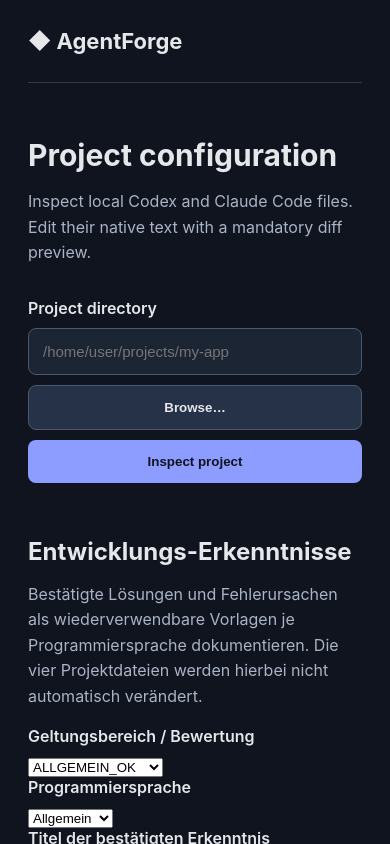
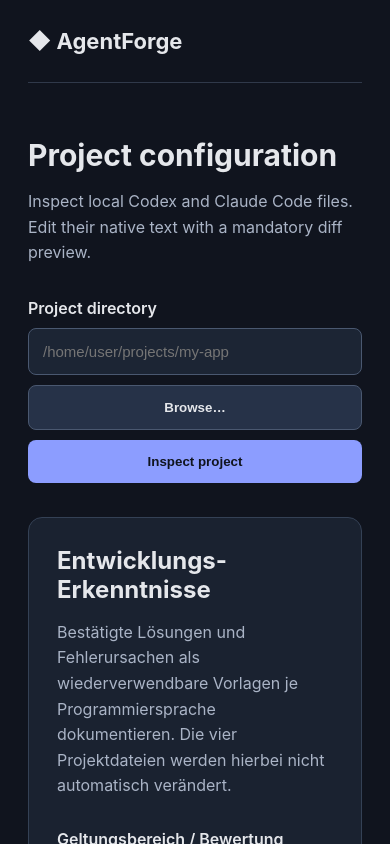
Before and after one commit to lindesbs/agentforge, a Vue app in the folder frontend/: page / in a window 390 px wide. Shown: the top 844 px of the page. Built offline with nearby package versions, Linux system fonts and the light colour scheme.

Commit message:
feat: finish learning protocol UI and docs

```diff
--- a/frontend/src/style.css
+++ b/frontend/src/style.css
@@ -9,3 +9,5 @@ button.secondary{background:#263248;color:#e5e7eb;border:1px solid #4a5870}butto
 .diagnostics{margin-top:18px;border:1px solid #475569;border-radius:8px;padding:14px}.diagnostics h4{margin:0}.diagnostics ul{margin:8px 0}.diagnostics li{display:block;padding:8px 0}.diagnostics .error{color:#ff9b9b}.diagnostics .warning{color:#fcd34d}.diagnostics .info{color:#a5b4fc}
 
 .template-library{padding:20px;margin:22px 0;border:1px solid #42536e;border-radius:10px;background:#111b2a}.template-library h4{margin:0 0 6px}.template-library .input-row{margin:12px 0;align-items:stretch}.template-library select{flex:1;min-width:0;background:#1c2534;color:#fff;border:1px solid #4a5870;border-radius:8px;padding:12px;font-size:14px}@media(max-width:650px){.template-library .input-row{flex-direction:column}}
+
+.learning-panel{border:1px solid #344155;border-radius:14px;padding:28px;background:#1a2230;margin-bottom:26px}.learning-panel h2{margin:0 0 8px}.learning-panel label{margin-top:14px}.learning-panel input,.learning-panel textarea,.learning-panel select{width:100%;background:#101824;color:#e5e7eb;border:1px solid #4a5870;border-radius:8px;padding:12px;font:inherit}.learning-panel textarea{resize:vertical;font-size:14px;line-height:1.5}.learning-grid{display:grid;grid-template-columns:1fr 1fr;gap:18px;align-items:end}.learning-panel .actions{flex-wrap:wrap;margin:20px 0}.learning-list{margin-top:4px}.learning-output{margin-top:18px}.learning-output textarea{font-family:ui-monospace,monospace}@media(max-width:650px){.learning-grid{grid-template-columns:1fr}}
```
